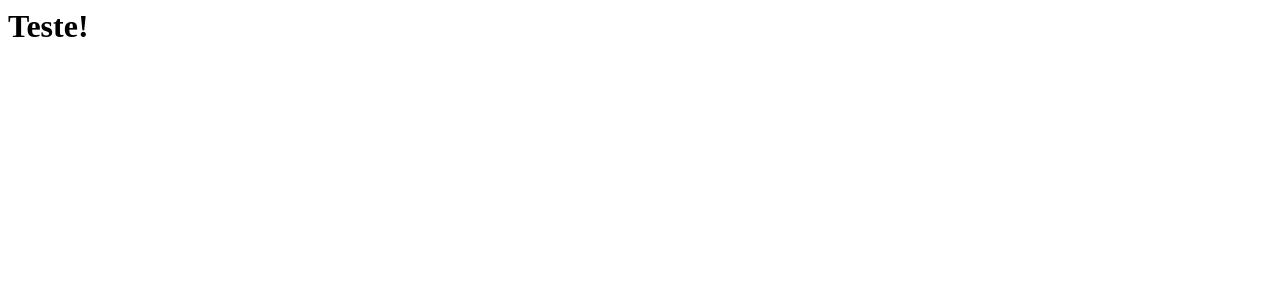
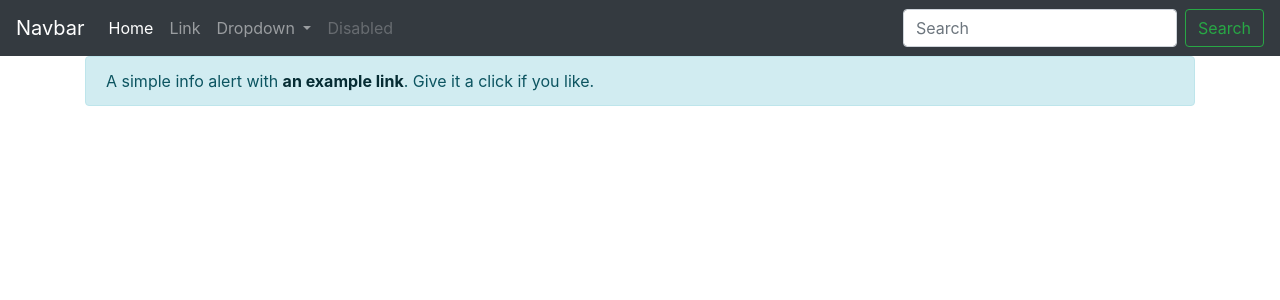
Before and after one commit to Josenildoluizr/ProjetoDj, a Django app: page / in a window 1280 px wide. Before the commit the part shown is almost empty. Shown: the top 300 px of the page. Run offline with Django 3.2, Linux system fonts and the light colour scheme.

Commit message:
Att 07/12

```diff
--- /dev/null
+++ b/eventosfacet/gestoreventos/templates/gestoreventos/base.html
@@ -0,0 +1,63 @@
+<!doctype html>
+<html lang="en">
+  <head>
+    <!-- Required meta tags -->
+    <meta charset="utf-8">
+    <meta name="viewport" content="width=device-width, initial-scale=1, shrink-to-fit=no">
+
+    <!-- Bootstrap CSS -->
+    <link rel="stylesheet" href="https://cdn.jsdelivr.net/npm/bootstrap@4.5.3/dist/css/bootstrap.min.css" integrity="sha384-TX8t27EcRE3e/ihU7zmQxVncDAy5uIKz4rEkgIXeMed4M0jlfIDPvg6uqKI2xXr2" crossorigin="anonymous">
+
+    <title>Eventos-FACET</title>
+  </head>
+  <body>
+
+    <nav class="navbar navbar-expand-lg navbar-dark bg-dark">
+        <a class="navbar-brand" href="#">Navbar</a>
+        <button class="navbar-toggler" type="button" data-toggle="collapse" data-target="#navbarSupportedContent" aria-controls="navbarSupportedContent" aria-expanded="false" aria-label="Toggle navigation">
+          <span class="navbar-toggler-icon"></span>
+        </button>
+
+        <div class="collapse navbar-collapse" id="navbarSupportedContent">
+          <ul class="navbar-nav mr-auto">
+            <li class="nav-item active">
+              <a class="nav-link" href="#">Home <span class="sr-only">(current)</span></a>
+            </li>
+            <li class="nav-item">
+              <a class="nav-link" href="#">Link</a>
+            </li>
+            <li class="nav-item dropdown">
+              <a class="nav-link dropdown-toggle" href="#" id="navbarDropdown" role="button" data-toggle="dropdown" aria-haspopup="true" aria-expanded="false">
+                Dropdown
+              </a>
+              <div class="dropdown-menu" aria-labelledby="navbarDropdown">
+                <a class="dropdown-item" href="#">Action</a>
+                <a class="dropdown-item" href="#">Another action</a>
+                <div class="dropdown-divider"></div>
+                <a class="dropdown-item" href="#">Something else here</a>
+              </div>
+            </li>
+            <li class="nav-item">
+              <a class="nav-link disabled" href="#" tabindex="-1" aria-disabled="true">Disabled</a>
+            </li>
+          </ul>
+          <form class="form-inline my-2 my-lg-0">
+            <input class="form-control mr-sm-2" type="search" placeholder="Search" aria-label="Search">
+            <button class="btn btn-outline-success my-2 my-sm-0" type="submit">Search</button>
+          </form>
+        </div>
+      </nav>
+
+      {% block content %} {% endblock content %}
+
+
+
+
+
+
+    <!-- Option 1: jQuery and Bootstrap Bundle (includes Popper) -->
+    <script src="https://code.jquery.com/jquery-3.5.1.slim.min.js" integrity="sha384-DfXdz2htPH0lsSSs5nCTpuj/zy4C+OGpamoFVy38MVBnE+IbbVYUew+OrCXaRkfj" crossorigin="anonymous"></script>
+    <script src="https://cdn.jsdelivr.net/npm/bootstrap@4.5.3/dist/js/bootstrap.bundle.min.js" integrity="sha384-ho+j7jyWK8fNQe+A12Hb8AhRq26LrZ/JpcUGGOn+Y7RsweNrtN/tE3MoK7ZeZDyx" crossorigin="anonymous"></script>
+
+  </body>
+</html>
--- a/eventosfacet/gestoreventos/templates/gestoreventos/index.html
+++ b/eventosfacet/gestoreventos/templates/gestoreventos/index.html
@@ -1,3 +1,11 @@
-<h1>
-    Teste!
-</h1>
+{% extends "gestoreventos/base.html" %}
+
+{% block content %}
+
+    <div class="container">
+        <div class="alert alert-info" role="alert">
+            A simple info alert with <a href="#" class="alert-link">an example link</a>. Give it a click if you like.
+        </div>
+    </div>
+
+{% endblock content %}
--- a/eventosfacet/gestoreventos/urls.py
+++ b/eventosfacet/gestoreventos/urls.py
@@ -6,5 +6,6 @@ app_name = 'gestoreventos'
 urlpatterns = [
     #pagina inicial
     path('', views.index, name='index'),
+    path('teste', views.teste, name='teste'),
 
 ]
--- a/eventosfacet/gestoreventos/views.py
+++ b/eventosfacet/gestoreventos/views.py
@@ -4,3 +4,6 @@ from django.shortcuts import render
 
 def index(request):
     return render(request, 'gestoreventos/index.html')
+
+def teste(request):
+    return render(request, 'gestoreventos/teste.html')
```
Also changed, not shown: eventosfacet/gestoreventos/templates/gestoreventos/teste.html (added, +7 -0 lines).
